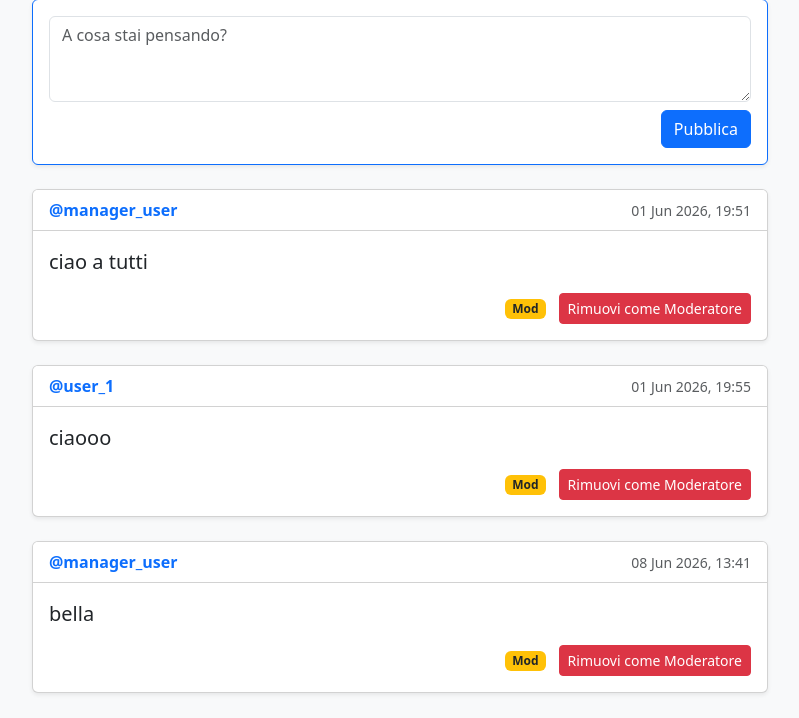
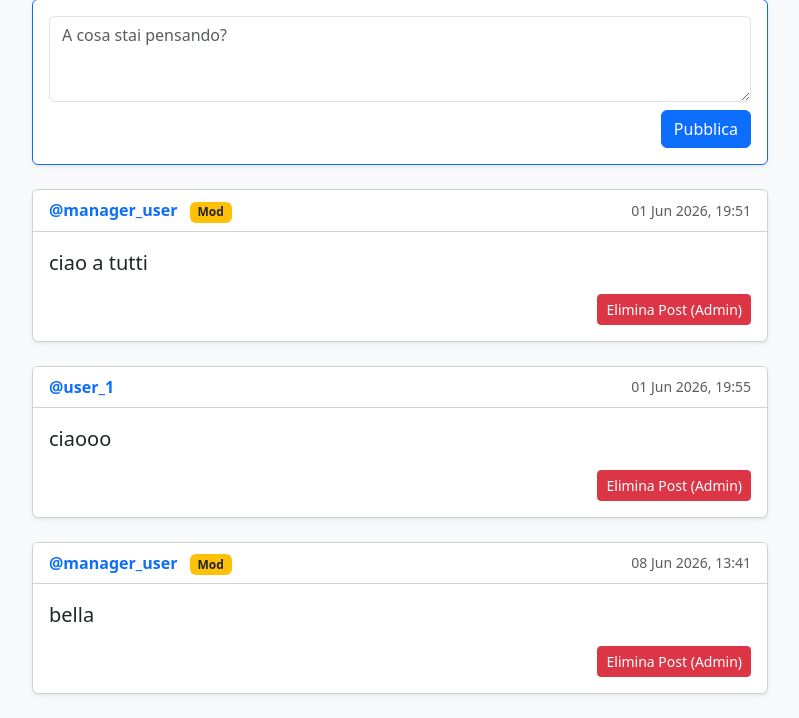
Before and after one commit to GabrieleFabbri03/Progetto_Social_Network, a Django app: page / in a window 1280 px wide. Shown: the part 143-861 px from the top of the page, without its empty margins (240-1039 px from the left). Before the commit the page ends 837 px from the top, so only its background shows below. Run offline with Django 5.2, Linux system fonts and the light colour scheme; a user stored in the database is signed in; data comes from the database, SQL or seed files in the repository.

Commit message:
Corretto badge moderatore

```diff
--- a/posts/templates/posts/feed.html
+++ b/posts/templates/posts/feed.html
@@ -27,10 +27,18 @@ Bacheca - SocialPPM
         {% for singolo_post in posts %}
         <div class="card mb-4 shadow-sm">
             <div class="card-header bg-white d-flex justify-content-between align-items-center">
-                <a href="{% url 'profile' singolo_post.author.username %}"
-                   class="text-decoration-none fw-bold text-primary">
-                    @{{ singolo_post.author.username }}
-                </a>
+                <div>
+                    <a href="{% url 'profile' singolo_post.author.username %}"
+                       class="text-decoration-none fw-bold text-primary">
+                        @{{ singolo_post.author.username }}
+                    </a>
+
+                    {% if singolo_post.author.is_staff %}
+                        <span class="badge bg-warning text-dark ms-2">
+                            Mod
+                        </span>
+                    {% endif %}
+                </div>
 
                 <small class="text-muted">
                     {{ singolo_post.data_creazione|date:"d M Y, H:i" }}
@@ -56,13 +64,9 @@ Bacheca - SocialPPM
                         </a>
 
                     {% elif user.is_staff %}
-                        <span class="badge bg-warning text-dark me-2">
-                            Mod
-                        </span>
-
                         <a href="{% url 'post-delete' pk=singolo_post.pk %}"
                            class="btn btn-sm btn-danger">
-                            Rimuovi come Moderatore
+                            Elimina Post (Admin)
                         </a>
                     {% endif %}
 
```
